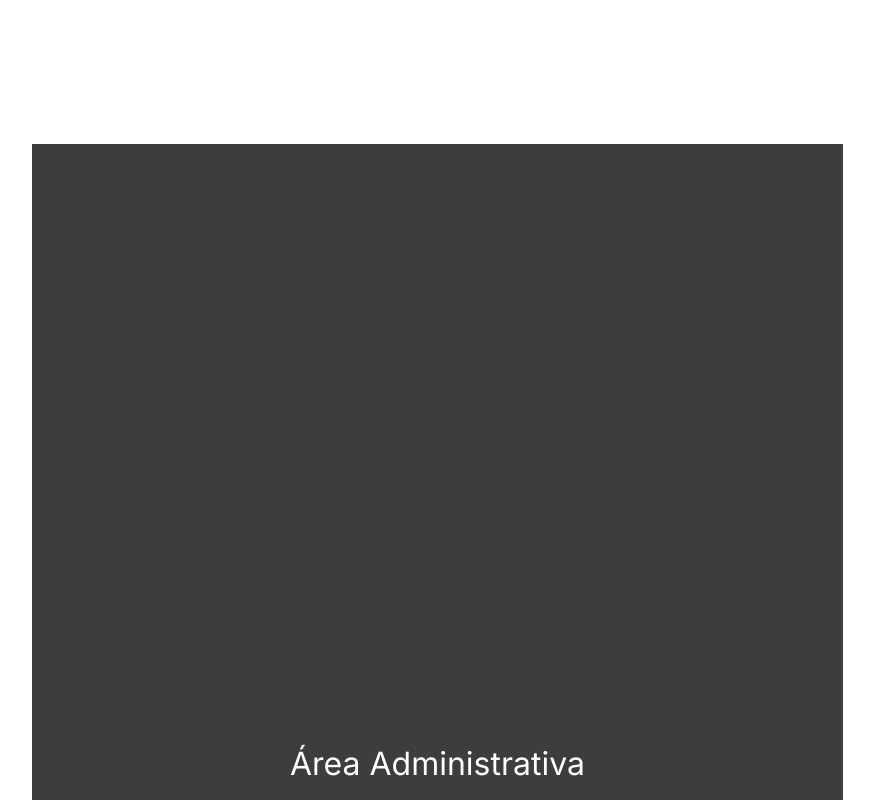
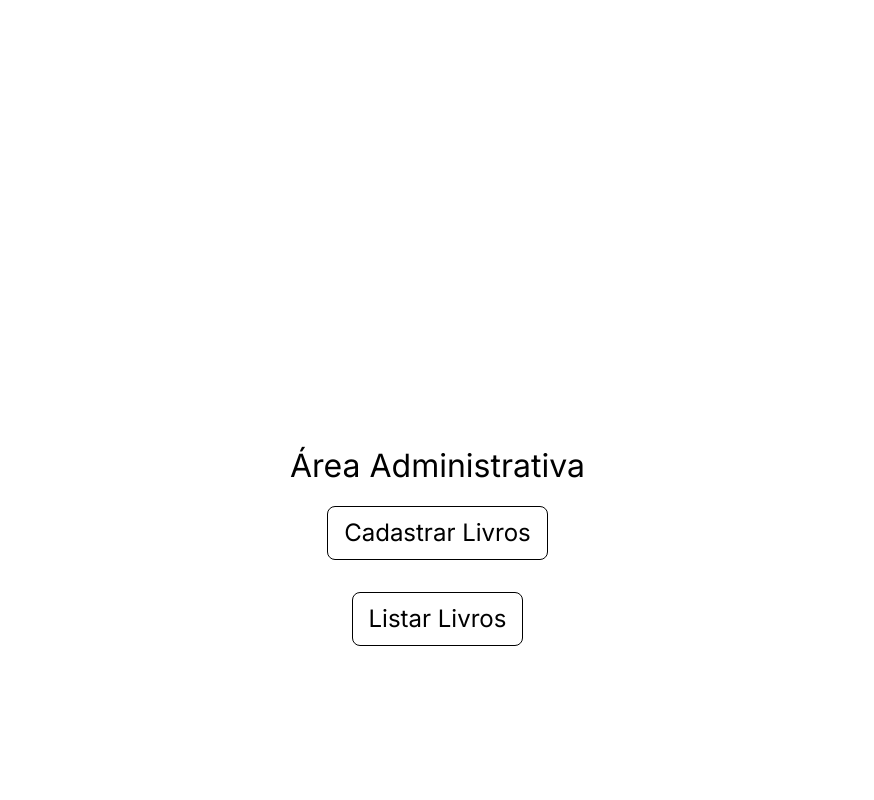
Before and after one commit to Nicoliiii/cadlivros, a Next.js app: page /admin in a window 1280 px wide. Shown: the top 800 px of the page, without its empty margins (261-1135 px from the left). Built offline with nearby package versions, Linux system fonts and the light colour scheme.

Commit message:
fix: eieiei

```diff
--- a/app/admin/page.tsx
+++ b/app/admin/page.tsx
@@ -1,15 +1,20 @@
+import React, { useState } from 'react';
+
 export default function Admin() {
+    const [hoverNew, setHoverNew] = useState(false);
+    const [hoverList, setHoverList] = useState(false);
+
     return (
         <div style={{
           display: 'flex',
           flexDirection: 'column',
           alignItems: 'center',
-        justifyContent: 'flex-end',
+          justifyContent: 'center',
           height: '100vh',
-        backgroundColor: '#3d3d3d'
+          backgroundColor: 'white'
         }}>
         <h1 style={{
-        color: 'white',
+          color: 'black',
           fontSize: '2rem',
           marginBottom: '1rem'
         }}>
@@ -19,27 +24,39 @@ export default function Admin() {
           display: 'flex',
           flexDirection: 'column',
           alignItems: 'center',
-        marginBottom: '1rem'
+          gap: '1rem'
         }}>
-        <a href="/admin/Book/new" style={{
-          color: 'white',
+          <a
+            href="/admin/Book/new"
+            style={{
+              color: hoverNew ? '#32CD32' : 'black',
               fontSize: '1.5rem',
               textDecoration: 'none',
-          border: '1px solid white',
+              border: '1px solid black',
               padding: '0.5rem 1rem',
               borderRadius: '0.5rem',
-          marginBottom: '1rem'
-        }}>
+              marginBottom: '1rem',
+              transition: 'color 0.3s ease',
+            }}
+            onMouseEnter={() => setHoverNew(true)}
+            onMouseLeave={() => setHoverNew(false)}
+          >
             Cadastrar Livros
           </a>
-        <a href="/admin/Book" style={{
-          color: 'white',
+          <a
+            href="/admin/Book"
+            style={{
+              color: hoverList ? '#32CD32' : 'black',
               fontSize: '1.5rem',
               textDecoration: 'none',
-          border: '1px solid white',
+              border: '1px solid black',
               padding: '0.5rem 1rem',
-          borderRadius: '0.5rem'
-        }}>
+              borderRadius: '0.5rem',
+              transition: 'color 0.3s ease',
+            }}
+            onMouseEnter={() => setHoverList(true)}
+            onMouseLeave={() => setHoverList(false)}
+          >
             Listar Livros
           </a>
         </div>
```
Lines whose indentation alone changed are shown as unchanged.
